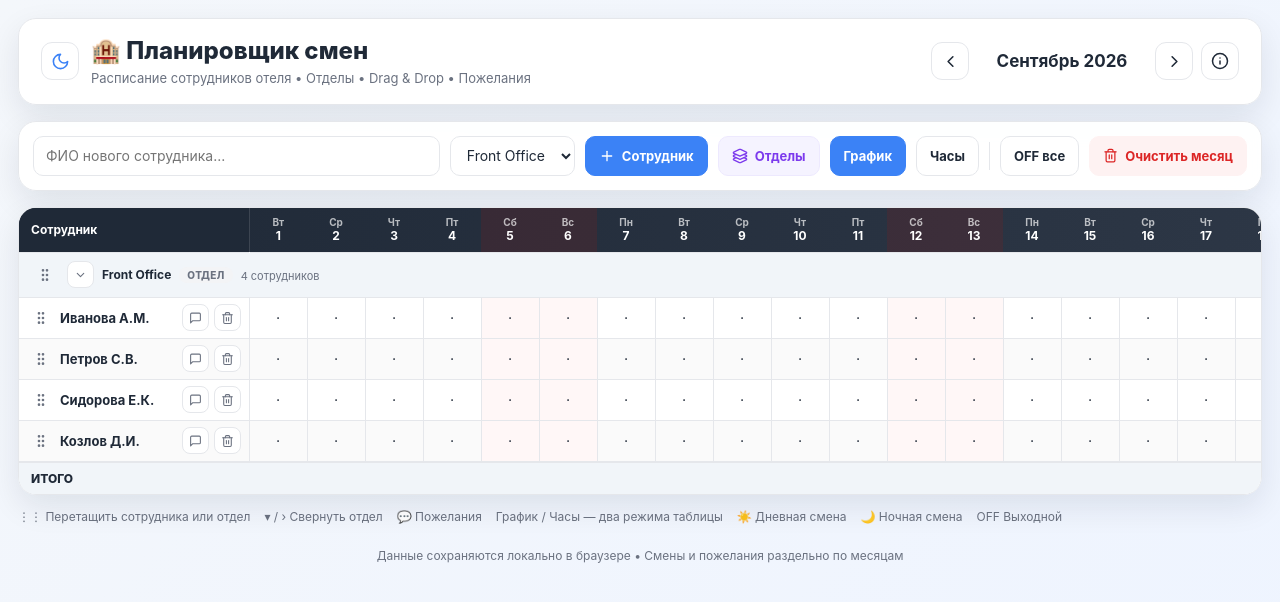
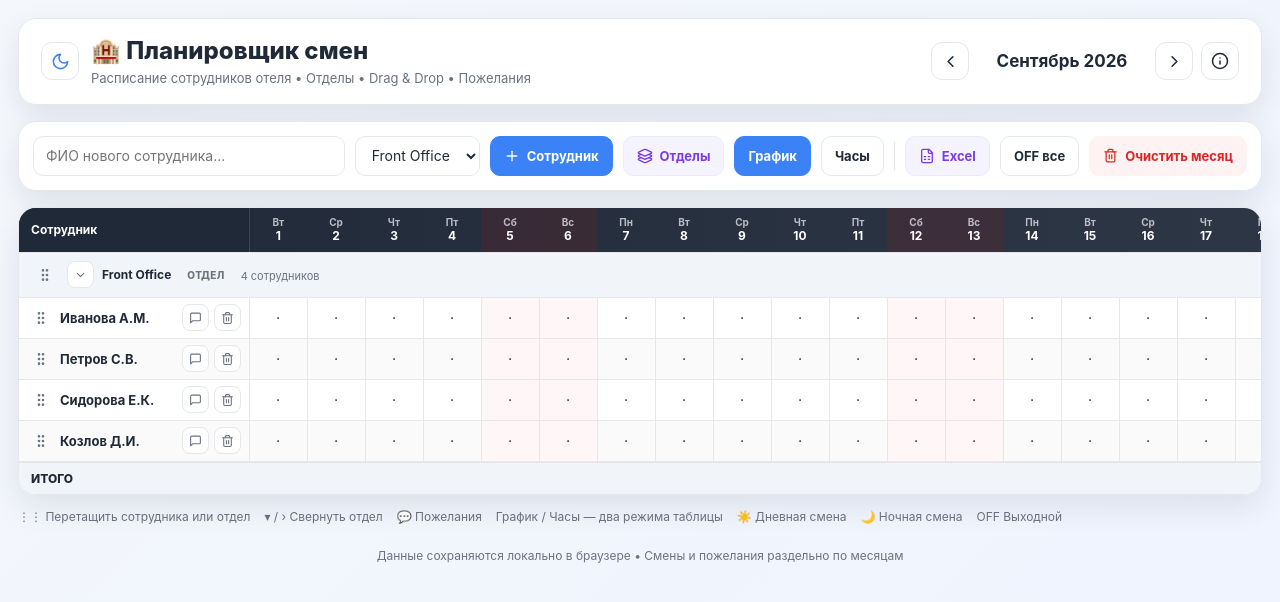
Before and after one commit to JohnCook36/work_time_departments, a React (Vite) app: page / in a window 1280 px wide. Shown: the top 602 px of the page. Built offline with nearby package versions, Linux system fonts and the light colour scheme.

Commit message:
feat(excel): add workbook export action

```diff
--- a/src/App.tsx
+++ b/src/App.tsx
@@ -21,6 +21,7 @@ import {
   ChevronDown,
   ChevronLeft,
   ChevronRight,
+  FileSpreadsheet,
   GripVertical,
   Info,
   Layers3,
@@ -50,6 +51,7 @@ import {
   validateShiftInput,
 } from './utils';
 import { EmployeeWishDrawer } from './WishDrawer';
+import { exportScheduleToExcel } from './exportExcel';
 import { getTheme, ThemeMode } from './theme';
 import {
   ActionButton,
@@ -285,6 +287,7 @@ function App() {
   const [showDepartments, setShowDepartments] = useState(false);
   const [wishEmployeeId, setWishEmployeeId] = useState<string | null>(null);
   const [scheduleView, setScheduleView] = useState<ScheduleView>('schedule');
+  const [isExportingExcel, setIsExportingExcel] = useState(false);
 
   const theme = useMemo(() => getTheme(themeMode), [themeMode]);
   const periodKey = getPeriodKey(year, month);
@@ -686,6 +689,27 @@ function App() {
   const clearAll = () => {
     if (!confirm('Очистить все смены за текущий месяц?')) return;
     setSchedules((prev) => ({ ...prev, [periodKey]: {} }));
+  };
+
+  const handleExportExcel = async () => {
+    if (isExportingExcel) return;
+
+    try {
+      setIsExportingExcel(true);
+      await exportScheduleToExcel({
+        departments,
+        employees,
+        schedule,
+        year,
+        month,
+        daysInMonth,
+      });
+    } catch (error) {
+      console.error('Excel export failed', error);
+      alert('Не удалось сформировать Excel-файл.');
+    } finally {
+      setIsExportingExcel(false);
+    }
   };
 
   const selectedWishEmployee =
@@ -870,6 +894,17 @@ function App() {
               </ActionButton>
 
               <Divider />
+
+              <ActionButton
+                type="button"
+                $variant="accent"
+                onClick={handleExportExcel}
+                disabled={isExportingExcel}
+                title="Сформировать Excel-файл текущего месяца"
+              >
+                <FileSpreadsheet size={16} />
+                {isExportingExcel ? 'Excel…' : 'Excel'}
+              </ActionButton>
 
               <ActionButton type="button" onClick={fillOffAll}>
                 OFF все
```
